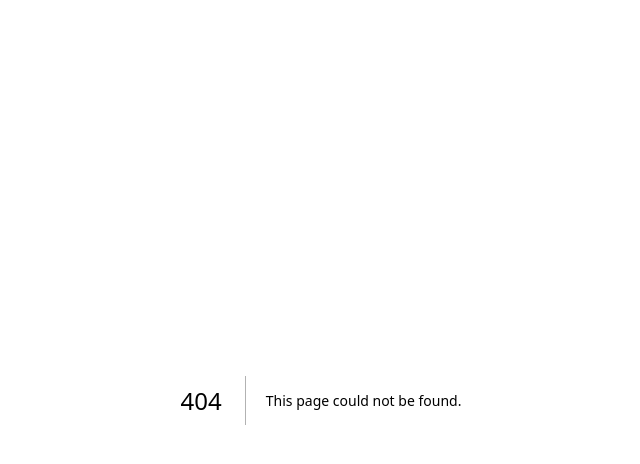
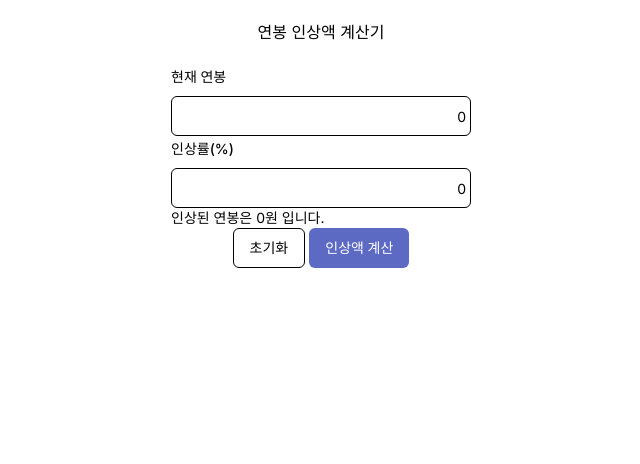
Before and after one commit to powerku/salary-calc-fe, a Next.js app: page /salary2 in a window 1280 px wide. Before the commit this address had no page. Shown: the top 464 px of the page, without its empty margins (319-959 px from the left). Built offline with nearby package versions, Linux system fonts and the light colour scheme.

Commit message:
add: 연봉 인상액 계산기 페이지 추가

```diff
--- a/src/app/increaseRate/layout.tsx
+++ b/src/app/(salary)/layout.tsx
@@ -17,7 +17,7 @@ export default function RootLayout({
   return (
     <html lang="en">
       <body className={inter.className}>
-      <Header title="연봉 인상률 계산기" />
+      <Header/>
       {children}</body>
     </html>
   )
--- /dev/null
+++ b/src/app/(salary)/salary2/page.tsx
@@ -0,0 +1,90 @@
+"use client";
+import React, {useState} from "react";
+import {useForm} from "react-hook-form";
+
+import {z} from "zod";
+import {zodResolver} from "@hookform/resolvers/zod";
+
+import {Button} from "@/components/ui/button";
+import {Form, FormControl, FormDescription, FormField, FormItem, FormLabel, FormMessage} from "@/components/ui/form";
+import NumericTextBox from "@/components/NumericTextBox";
+
+
+const FormSchema = z.object({
+    current: z.string().min(2, {
+        message: "Username must be at least 2 characters.",
+    }),
+    percent: z.string().min(2, {
+        message: "Username must be at least 2 characters.",
+    }),
+})
+
+export default function Home() {
+    const form = useForm<z.infer<typeof FormSchema>>({
+        resolver: zodResolver(FormSchema),
+    })
+
+    const [current, setCurrent] = useState('0');
+    const [rate, setRate] = useState('0');
+    const [result, setResult] = useState('0');
+
+    const calcBtnClickHandler = (e: React.MouseEvent<HTMLElement>) => {
+        e.preventDefault()
+        const currentSalary = Number(current.replaceAll(',', ''));
+        const increaseRate = Number(rate.replaceAll(',', ''));
+
+        if (currentSalary < 1 || increaseRate < 1) {
+            alert("값을 입력해주세요.");
+            return;
+        }
+        setResult((currentSalary + (currentSalary * increaseRate / 100)).toLocaleString('ko-KR'));
+    }
+    const resetBtnClickHandler = (e: React.MouseEvent<HTMLElement>) => {
+        e.preventDefault()
+
+        setCurrent('0');
+        setRate('0');
+        setResult('0');
+    }
+
+    return (
+        <div className="w-full">
+            <Form {...form}>
+                <form className="my-0 mx-auto" style={{width: "300px"}}>
+                    <FormField
+                        control={form.control}
+                        name="current"
+                        render={({field}) => (
+                            <FormItem>
+                                <FormLabel>현재 연봉</FormLabel>
+                                <FormControl>
+                                    <NumericTextBox value={current} setValue={setCurrent}/>
+                                </FormControl>
+                            </FormItem>
+                        )}
+                    />
+                    <FormField
+                        control={form.control}
+                        name="current"
+                        render={({field}) => (
+                            <FormItem>
+                                <FormLabel>인상률(%)</FormLabel>
+                                <FormControl>
+                                    <NumericTextBox value={rate} setValue={setRate}/>
+                                </FormControl>
+                            </FormItem>
+                        )}
+                    />
+                    <FormDescription>
+                        인상된 연봉은 {result}원 입니다.
+                    </FormDescription>
+                    <FormMessage />
+                    <div className="my-0 mx-auto text-center" style={{width: "300px"}}>
+                        <Button variant="ghost" onClick={resetBtnClickHandler} className="border mr-1">초기화</Button>
+                        <Button onClick={calcBtnClickHandler} className="text-white">인상액 계산</Button>
+                    </div>
+                </form>
+            </Form>
+        </div>
+    );
+}
--- a/src/components/Header.tsx
+++ b/src/components/Header.tsx
@@ -1,8 +1,16 @@
-type Props = {
-    title: string
-}
-export default function Header({title = ''}: Props) {
+"use client";
+import {usePathname} from "next/navigation";
+
+type pathType = '/salary1' | '/salary2';
+
+export default function Header() {
+    const pathName = usePathname() as pathType;
+    const title = {
+        '/salary1': '연봉 인상률 계산기',
+        '/salary2': '연봉 인상액 계산기',
+    }
+
     return (<div className="h-16 flex justify-center items-center">
-        <h1 className="text-center">{title}</h1>
+        <h1 className="text-center">{title[pathName]}</h1>
     </div>)
 }
--- a/src/components/NumericTextBox.tsx
+++ b/src/components/NumericTextBox.tsx
@@ -1,5 +1,4 @@
 "use client"
-import styles from "@/app/increaseRate/style.module.css";
 import {Input} from "@/components/ui/input";
 
 type Props = {
@@ -18,6 +17,7 @@ export default function NumericTextBox({value, setValue}: Props ) {
     return (
         <>
             <Input type="text"
+                   className="text-right px-1"
                    value={value}
                    onKeyUp={keyUpHandler}
                    onChange={(e) => setValue(e.target.value)}/>
```
Also changed, not shown: src/app/(salary)/salary1/page.tsx (renamed from src/app/increaseRate/page.tsx).
